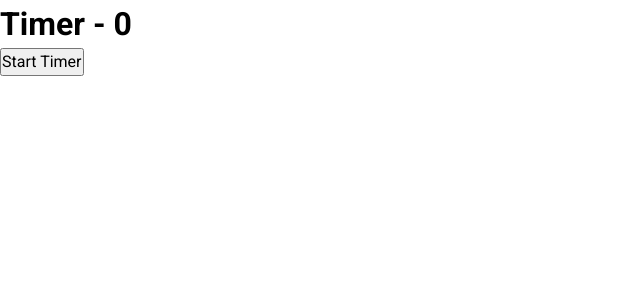
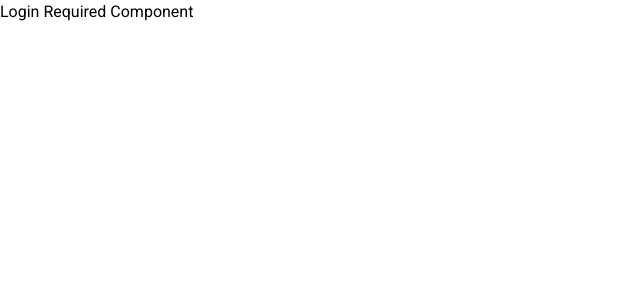
Before and after one commit to VOHIEUTHANG/alta-typescript-ex1, a React (Create React App) app: page / in a window 1280 px wide. Shown: the top 300 px of the page, without its empty margins (0-640 px from the left). Built offline with nearby package versions, Linux system fonts and the light colour scheme.

Commit message:
component type

```diff
--- a/src/App.tsx
+++ b/src/App.tsx
@@ -1,13 +1,12 @@
 import React from "react";
 import "./App.css";
-import User from "./components/context/User";
-import { UserProvider } from "./components/context/UserContext";
-import Timer from "./components/Timer";
+import Private from "./components/auth/Private";
+import Profile from "./components/auth/PrivateProfile";
 
 function App() {
   return (
     <div className="App">
-      <Timer />
+      <Private component={Profile} isLoggedIn={false} />
     </div>
   );
 }
--- /dev/null
+++ b/src/components/auth/LoginRequired.tsx
@@ -0,0 +1,7 @@
+import React from "react";
+
+const LoginRequired = () => {
+  return <div>Login Required Component</div>;
+};
+
+export default LoginRequired;
--- /dev/null
+++ b/src/components/auth/Private.tsx
@@ -0,0 +1,15 @@
+import Login from "./LoginRequired";
+import React from "react";
+// ./PrivateProfile.tsx
+// export type ProfileProps = {
+//     name: string;
+//   };
+import { ProfileProps } from "./PrivateProfile";
+type PrivateProps = {
+  isLoggedIn: boolean;
+  component: React.ComponentType<ProfileProps>;
+};
+const Private = ({ isLoggedIn, component: Component }: PrivateProps) =>
+  isLoggedIn ? <Component name="ThangVo" /> : <Login />;
+
+export default Private;
--- /dev/null
+++ b/src/components/auth/PrivateProfile.tsx
@@ -0,0 +1,8 @@
+export type ProfileProps = {
+  name: string;
+};
+const PrivateProfile = ({ name }: ProfileProps) => {
+  return <div>Private Profile Component. Name is {name}</div>;
+};
+
+export default PrivateProfile;
```
